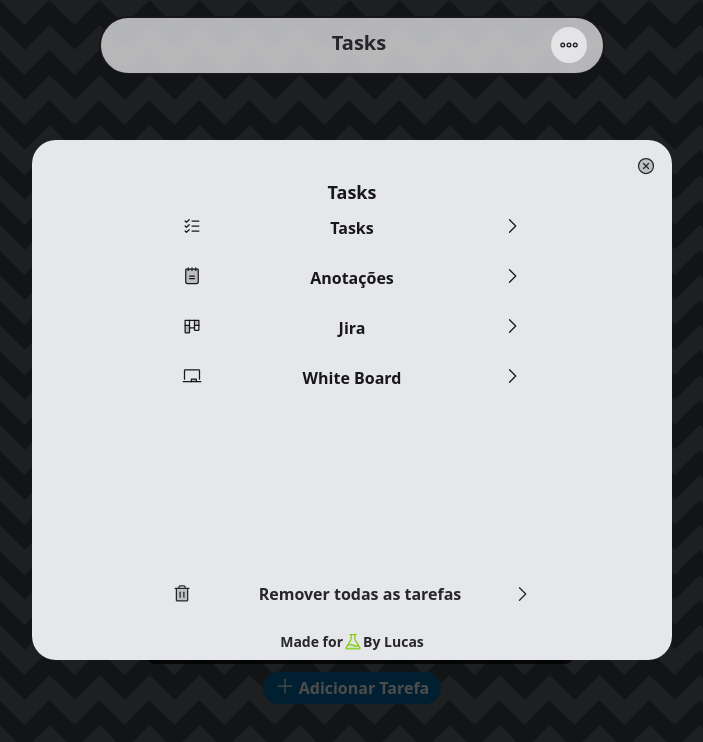
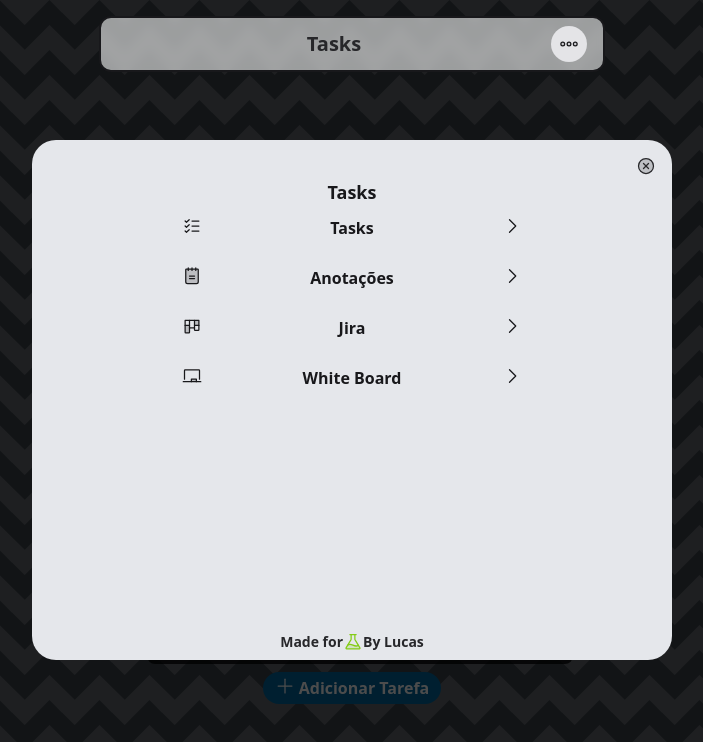
Before and after one commit to rodrigueslucas062/task-manager, a Next.js app: page / in a window 1280 px wide. Both pictures are taken after a click on the button 856 px from the left and 45 px from the top of the page. Shown: the top 742 px of the page, without its empty margins (288-991 px from the left). Built offline with nearby package versions, Linux system fonts and the light colour scheme.

Commit message:
💄Adjusting navbar style

```diff
--- a/src/components/Navbar.jsx
+++ b/src/components/Navbar.jsx
@@ -1,6 +1,4 @@
 import * as Dialog from "@radix-ui/react-dialog";
-import Image from "next/image";
-import Perfil from '../../public/images/perfil.jpeg';
 import Link from 'next/link';
 import { useRouter } from 'next/router';
 import { useEffect, useState } from 'react';
@@ -33,9 +31,8 @@
 
     return (
         <nav className="fixed flex top-4 w-full justify-center px-2 z-10">
-            <div className="flex w-full lg:w-2/5 border-2 border-zinc-900 bg-gray-50/70 items-center justify-between px-4 py-2 rounded-full backdrop-blur-sm transition-visible duration-500 ease-in-out">
-                <Image className="rounded-xl border-2 border-zinc-900 invisible" src={Perfil} alt="Lucas Rodrigues" width={50} height={50} />
-                <h5 className="mb-1 text-xl font-semibold text-zinc-800">{sectionName}</h5>
+            <div className="flex w-full lg:w-2/5 border-2 border-zinc-900 bg-gray-50/60 items-center justify-between px-4 py-2 rounded-xl backdrop-blur-sm transition-visible duration-500 ease-in-out">
+                <h5 className="mx-auto text-xl font-semibold text-zinc-800">{sectionName}</h5>
                 <Dialog.Root>
                     <Dialog.Trigger className="visible bg-zinc-200 hover:bg-zinc-400 text-zinc-900 hover:text-zinc-200 p-2 rounded-full">
                         <DotsThreeOutline size={20} weight="duotone" />
@@ -48,7 +45,7 @@
                                     <XCircle size={20} weight="duotone" />
                                 </Dialog.Close>
                                 <div className="flex flex-col items-center justify-center gap-3 px-2 lg:px-4 pt-1.5">
-                                    <div className="rounded-lg mt-4 lg:mt-8 justify-center inline-block w-3/4 lg:w-3/5 relative text-zinc-900">
+                                    <div className="mt-4 lg:mt-8 justify-center inline-block w-3/4 lg:w-3/5 relative text-zinc-900">
                                         <div className='flex justify-center'>
                                             <span className="font-semibold text-zinc-900 text-lg">{sectionName}</span>
                                         </div>
@@ -77,11 +74,6 @@
                                     </div>
                                 </div>
                                 <div className="flex text-zinc-800 font-semibold mt-auto pb-2 w-3/4 lg:w-3/5 mx-auto flex-col space-y-2 bottom-0">
-                                    <button className="flex items-center justify-between mb-2 px-3 rounded-md group hover:ring-2 hover:ring-red-600 py-2.5">
-                                        <Trash size={20} weight="duotone" className="group-hover:text-red-600" />
-                                        <span className="flex-grow ml-4 group-hover:text-red-600">Remover todas as tarefas</span>
-                                        <CaretRight size={20} className="group-hover:text-red-600" />
-                                    </button>
                                     <div className="flex justify-center">
                                         <span className="text-sm">Made for </span>
                                         <Flask size={20} weight="duotone" className="text-lime-500" />{" "}
```
